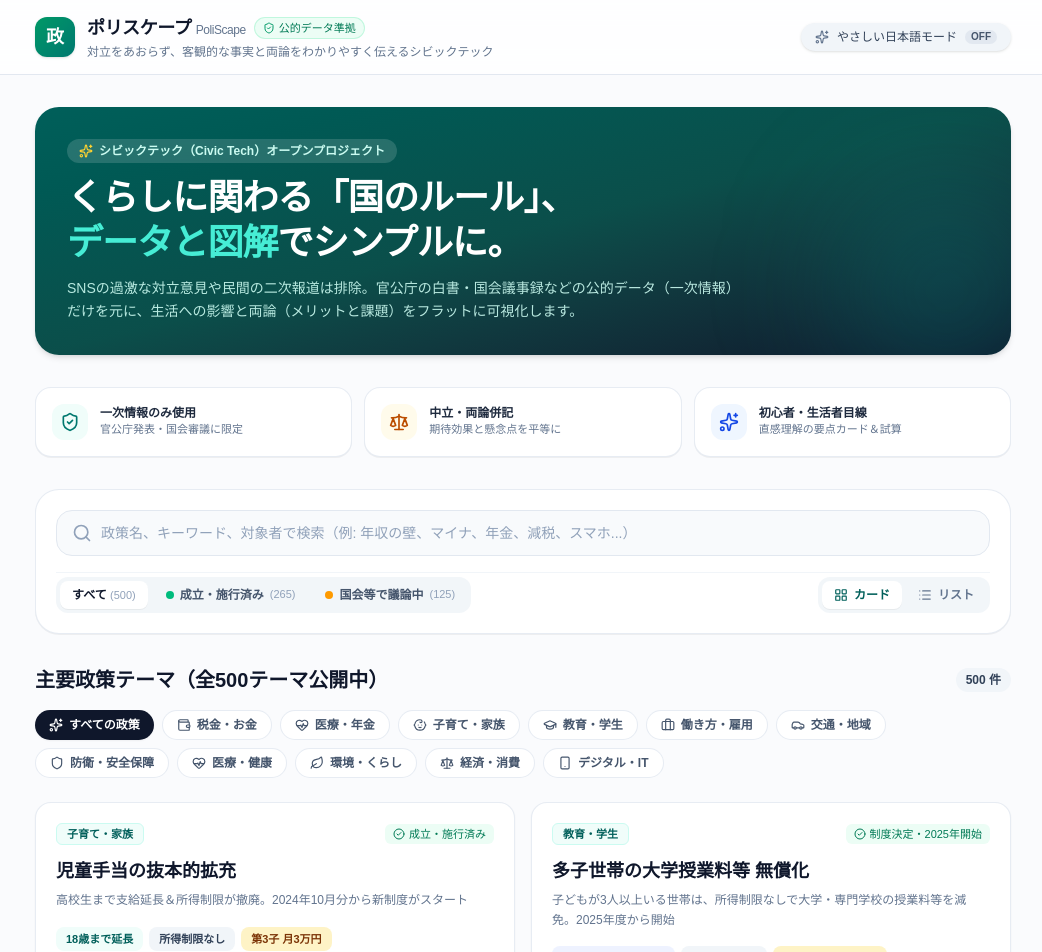
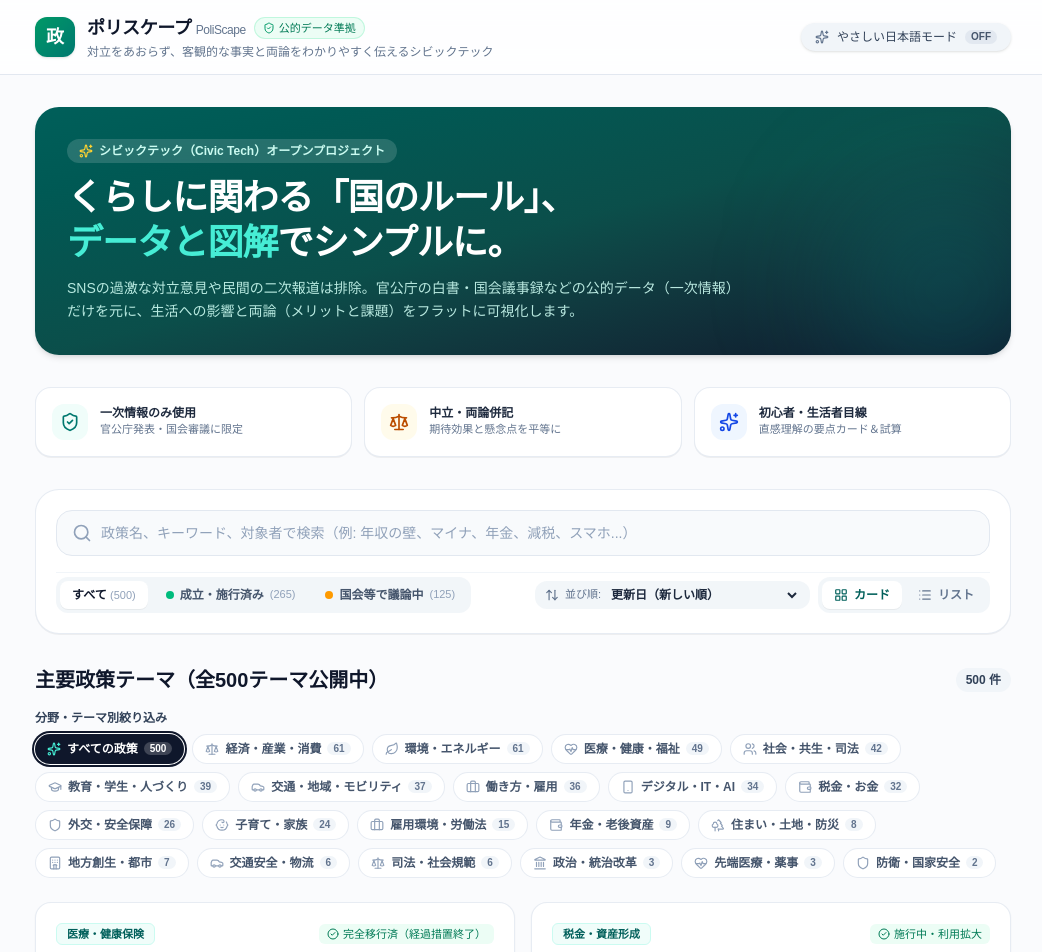
Before and after one commit to poliscape-project/poliscape, a Next.js app: page / in a window 1280 px wide. Shown: the top 952 px of the page, without its empty margins (117-1159 px from the left). Built offline with nearby package versions, Linux system fonts and the light colour scheme; no server answers.

Commit message:
feat(top): 全20カテゴリ動的生成・ソート・URLクエリ同期・初期表示24件化・モーダル数値更新

```diff
--- a/src/app/page.tsx
+++ b/src/app/page.tsx
@@ -1,6 +1,6 @@
 "use client";
 
-import React, { useState, useEffect } from "react";
+import React, { useState, useEffect, useMemo } from "react";
 import Link from "next/link";
 import { getAllPolicies } from "@/lib/policies";
 import { Header } from "@/components/Header";
@@ -18,7 +18,8 @@ import {
   Car,
   Shield,
   Briefcase, Trees, Leaf, Hotel, BookOpen, Ban, Smartphone,
-  Search, X, LayoutGrid, List, ChevronDown, Clock, RotateCcw
+  Search, X, LayoutGrid, List, ChevronDown, Clock, RotateCcw,
+  ArrowUpDown, Users, Landmark
 } from "lucide-react";
 
 // シミュレーターまたは判定ナビが実装されている主要37テーマ
@@ -62,16 +63,48 @@ const SIMULATOR_POLICY_IDS = new Set([
   "stealth-marketing-regulation"
 ]);
 
+// カテゴリごとの表示名称とアイコンのマッピング設定（全20カテゴリ完全対応）
+const CATEGORY_CONFIG: Record<
+  string,
+  { label: string; icon: React.ElementType; order: number }
+> = {
+  economy: { label: "経済・産業・消費", icon: Scale, order: 1 },
+  tax: { label: "税金・お金", icon: Wallet, order: 2 },
+  childcare: { label: "子育て・家族", icon: Baby, order: 3 },
+  healthcare: { label: "医療・健康・福祉", icon: HeartPulse, order: 4 },
+  pension: { label: "年金・老後資産", icon: Wallet, order: 5 },
+  education: { label: "教育・学生・人づくり", icon: GraduationCap, order: 6 },
+  labor: { label: "働き方・雇用", icon: Briefcase, order: 7 },
+  employment: { label: "雇用環境・労働法", icon: Briefcase, order: 8 },
+  digital: { label: "デジタル・IT・AI", icon: Smartphone, order: 9 },
+  transport: { label: "交通・地域・モビリティ", icon: Car, order: 10 },
+  traffic: { label: "交通安全・物流", icon: Car, order: 11 },
+  environment: { label: "環境・エネルギー", icon: Leaf, order: 12 },
+  living: { label: "住まい・土地・防災", icon: Trees, order: 13 },
+  regional: { label: "地方創生・都市", icon: Hotel, order: 14 },
+  defense: { label: "外交・安全保障", icon: Shield, order: 15 },
+  security: { label: "防衛・国家安全", icon: Shield, order: 16 },
+  society: { label: "社会・共生・司法", icon: Users, order: 17 },
+  social: { label: "司法・社会規範", icon: Scale, order: 18 },
+  governance: { label: "政治・統治改革", icon: Landmark, order: 19 },
+  medical: { label: "先端医療・薬事", icon: HeartPulse, order: 20 },
+};
+
+export type SortOption = "latest" | "oldest" | "effective" | "simulators" | "title";
+
 export default function HomePage() {
   const [isSimpleMode, setIsSimpleMode] = useState<boolean>(false);
   const [selectedCategory, setSelectedCategory] = useState<string>("all");
   const [searchQuery, setSearchQuery] = useState<string>("");
   const [selectedStatus, setSelectedStatus] = useState<"all" | "enacted" | "discussing">("all");
+  const [sortOption, setSortOption] = useState<SortOption>("latest");
   const [viewMode, setViewMode] = useState<"grid" | "compact">("grid");
-  const [displayCount, setDisplayCount] = useState<number>(16);
+  const [displayCount, setDisplayCount] = useState<number>(24);
+  const [isCatExpandedMobile, setIsCatExpandedMobile] = useState<boolean>(false);
 
   const policies = getAllPolicies();
 
+  // 初回マウント時にURLパラメータからフィルター状態を復元
   useEffect(() => {
     if (typeof window !== "undefined") {
       const params = new URLSearchParams(window.location.search);
@@ -79,32 +112,106 @@ export default function HomePage() {
       const status = params.get("status");
       const view = params.get("view");
       const cat = params.get("category");
+      const sort = params.get("sort");
+
       if (q) setSearchQuery(q);
       if (status === "enacted" || status === "discussing") setSelectedStatus(status);
       if (view === "compact" || view === "grid") setViewMode(view);
       if (cat) setSelectedCategory(cat);
+      if (
+        sort === "latest" ||
+        sort === "oldest" ||
+        sort === "effective" ||
+        sort === "simulators" ||
+        sort === "title"
+      ) {
+        setSortOption(sort as SortOption);
+      }
     }
   }, []);
+
+  // フィルター・検索・ソート等の状態をURLクエリに同期（ブラウザ履歴へのプッシュなしのreplaceState）
+  useEffect(() => {
+    if (typeof window === "undefined") return;
+    const url = new URL(window.location.href);
+
+    if (searchQuery.trim()) {
+      url.searchParams.set("q", searchQuery.trim());
+    } else {
+      url.searchParams.delete("q");
+    }
+
+    if (selectedCategory !== "all") {
+      url.searchParams.set("category", selectedCategory);
+    } else {
+      url.searchParams.delete("category");
+    }
+
+    if (selectedStatus !== "all") {
+      url.searchParams.set("status", selectedStatus);
+    } else {
+      url.searchParams.delete("status");
+    }
+
+    if (viewMode !== "grid") {
+      url.searchParams.set("view", viewMode);
+    } else {
+      url.searchParams.delete("view");
+    }
+
+    if (sortOption !== "latest") {
+      url.searchParams.set("sort", sortOption);
+    } else {
+      url.searchParams.delete("sort");
+    }
+
+    window.history.replaceState({}, "", url.pathname + url.search);
+  }, [searchQuery, selectedCategory, selectedStatus, viewMode, sortOption]);
 
   const handleToggleSimpleMode = () => {
     setIsSimpleMode((prev) => !prev);
   };
 
-  // カテゴリ一覧（防衛・交通・働き方等を含む）
-  const categories = [
-    { id: "all", label: "すべての政策", icon: Sparkles },
-    { id: "tax", label: "税金・お金", icon: Wallet },
-    { id: "pension", label: "医療・年金", icon: HeartPulse },
-    { id: "childcare", label: "子育て・家族", icon: Baby },
-    { id: "education", label: "教育・学生", icon: GraduationCap },
-    { id: "labor", label: "働き方・雇用", icon: Briefcase },
-    { id: "transport", label: "交通・地域", icon: Car },
-    { id: "defense", label: "防衛・安全保障", icon: Shield },
-    { id: "healthcare", label: "医療・健康", icon: HeartPulse },
-    { id: "environment", label: "環境・くらし", icon: Leaf },
-    { id: "economy", label: "経済・消費", icon: Scale },
-    { id: "digital", label: "デジタル・IT", icon: Smartphone },
+  // policiesデータから全カテゴリを動的に収集・生成（全20カテゴリ完全対応）
+  const categories = useMemo(() => {
+    const catCountMap = new Map<string, number>();
+    const catFallbackLabels = new Map<string, string>();
+
+    policies.forEach((p) => {
+      catCountMap.set(p.category, (catCountMap.get(p.category) || 0) + 1);
+      if (!catFallbackLabels.has(p.category) && p.categoryLabel) {
+        catFallbackLabels.set(p.category, p.categoryLabel);
+      }
+    });
+
+    const list = Array.from(catCountMap.entries()).map(([id, count]) => {
+      const config = CATEGORY_CONFIG[id];
+      return {
+        id,
+        label: config?.label || catFallbackLabels.get(id) || id,
+        icon: config?.icon || Sparkles,
+        count,
+        order: config?.order ?? 999,
+      };
+    });
+
+    // 件数が多い順にソート（同数ならorder順）
+    list.sort((a, b) => {
+      if (b.count !== a.count) return b.count - a.count;
+      return a.order - b.order;
+    });
+
+    return [
+      {
+        id: "all",
+        label: "すべての政策",
+        icon: Sparkles,
+        count: policies.length,
+        order: 0,
+      },
+      ...list,
     ];
+  }, [policies]);
 
   // 政策ごとの代表バッジマッピング
   const badgeMap: Record<string, { text: string; color: string }[]> = {
@@ -2174,8 +2281,36 @@ export default function HomePage() {
     return true;
   });
 
+  // ソート処理
+  const sortedPolicies = useMemo(() => {
+    return [...filteredPolicies].sort((a, b) => {
+      if (sortOption === "latest") {
+        return (b.lastUpdated || "").localeCompare(a.lastUpdated || "");
+      }
+      if (sortOption === "oldest") {
+        return (a.lastUpdated || "").localeCompare(b.lastUpdated || "");
+      }
+      if (sortOption === "effective") {
+        if (!a.effectiveDate && !b.effectiveDate) return 0;
+        if (!a.effectiveDate) return 1;
+        if (!b.effectiveDate) return -1;
+        return a.effectiveDate.localeCompare(b.effectiveDate);
+      }
+      if (sortOption === "simulators") {
+        const aSim = SIMULATOR_POLICY_IDS.has(a.id) ? 1 : 0;
+        const bSim = SIMULATOR_POLICY_IDS.has(b.id) ? 1 : 0;
+        if (bSim !== aSim) return bSim - aSim;
+        return (b.lastUpdated || "").localeCompare(a.lastUpdated || "");
+      }
+      if (sortOption === "title") {
+        return a.title.localeCompare(b.title, "ja");
+      }
+      return 0;
+    });
+  }, [filteredPolicies, sortOption]);
+
   // 表示件数分をスライス（もっと見る機能）
-  const visiblePolicies = filteredPolicies.slice(0, displayCount);
+  const visiblePolicies = sortedPolicies.slice(0, displayCount);
 
   // ステータス別の件数カウント
   const countAll = policies.length;
@@ -2185,13 +2320,15 @@ export default function HomePage() {
   const isFilterActive =
     selectedCategory !== "all" ||
     selectedStatus !== "all" ||
-    searchQuery.trim() !== "";
+    searchQuery.trim() !== "" ||
+    sortOption !== "latest";
 
   const handleResetFilters = () => {
     setSelectedCategory("all");
     setSelectedStatus("all");
     setSearchQuery("");
-    setDisplayCount(16);
+    setSortOption("latest");
+    setDisplayCount(24);
   };
 
   return (
@@ -2264,7 +2401,7 @@ export default function HomePage() {
               value={searchQuery}
               onChange={(e) => {
                 setSearchQuery(e.target.value);
-                setDisplayCount(16);
+                setDisplayCount(24);
               }}
               placeholder="政策名、キーワード、対象者で検索（例: 年収の壁、マイナ、年金、減税、スマホ...）"
               className="w-full pl-11 pr-10 py-3 rounded-2xl bg-slate-50 border border-slate-200 text-sm placeholder:text-slate-400 focus:outline-none focus:bg-white focus:ring-2 focus:ring-teal-500 focus:border-transparent transition-all"
@@ -2274,9 +2411,9 @@ export default function HomePage() {
                 type="button"
                 onClick={() => {
                   setSearchQuery("");
-                  setDisplayCount(16);
+                  setDisplayCount(24);
                 }}
-                className="absolute right-3 p-1 rounded-full text-slate-400 hover:text-slate-600 hover:bg-slate-200 transition-colors"
+                className="absolute right-3 p-1 rounded-full text-slate-400 hover:text-slate-600 hover:bg-slate-200 transition-colors cursor-pointer"
                 title="クリア"
               >
                 <X className="w-4 h-4" />
@@ -2284,17 +2421,17 @@ export default function HomePage() {
             )}
           </div>
 
-          {/* ステータスタブ & 表示モード切替トグル */}
-          <div className="flex flex-col sm:flex-row items-stretch sm:items-center justify-between gap-3 pt-1 border-t border-slate-100">
+          {/* ステータスタブ & ソート & 表示モード切替 */}
+          <div className="flex flex-col md:flex-row items-stretch md:items-center justify-between gap-3 pt-1 border-t border-slate-100">
             {/* ステータスタブ */}
             <div className="flex items-center gap-1.5 p-1 bg-slate-100/90 rounded-xl self-start overflow-x-auto max-w-full">
               <button
                 type="button"
                 onClick={() => {
                   setSelectedStatus("all");
-                  setDisplayCount(16);
+                  setDisplayCount(24);
                 }}
-                className={`px-3 py-1.5 rounded-lg text-xs font-bold transition-all whitespace-nowrap ${
+                className={`px-3 py-1.5 rounded-lg text-xs font-bold transition-all whitespace-nowrap cursor-pointer ${
                   selectedStatus === "all"
                     ? "bg-white text-slate-900 shadow-2xs"
                     : "text-slate-600 hover:text-slate-900"
@@ -2306,9 +2443,9 @@ export default function HomePage() {
                 type="button"
                 onClick={() => {
                   setSelectedStatus("enacted");
-                  setDisplayCount(16);
+                  setDisplayCount(24);
                 }}
-                className={`inline-flex items-center gap-1.5 px-3 py-1.5 rounded-lg text-xs font-bold transition-all whitespace-nowrap ${
+                className={`inline-flex items-center gap-1.5 px-3 py-1.5 rounded-lg text-xs font-bold transition-all whitespace-nowrap cursor-pointer ${
                   selectedStatus === "enacted"
                     ? "bg-white text-emerald-800 shadow-2xs"
                     : "text-slate-600 hover:text-emerald-700"
@@ -2321,9 +2458,9 @@ export default function HomePage() {
                 type="button"
                 onClick={() => {
                   setSelectedStatus("discussing");
-                  setDisplayCount(16);
+                  setDisplayCount(24);
                 }}
-                className={`inline-flex items-center gap-1.5 px-3 py-1.5 rounded-lg text-xs font-bold transition-all whitespace-nowrap ${
+                className={`inline-flex items-center gap-1.5 px-3 py-1.5 rounded-lg text-xs font-bold transition-all whitespace-nowrap cursor-pointer ${
                   selectedStatus === "discussing"
                     ? "bg-white text-amber-800 shadow-2xs"
                     : "text-slate-600 hover:text-amber-700"
@@ -2334,12 +2471,34 @@ export default function HomePage() {
               </button>
             </div>
 
+            {/* 右側：並び順ソート & 表示モード切替 */}
+            <div className="flex items-center justify-between sm:justify-end gap-2 self-stretch md:self-auto flex-wrap">
+              {/* ソートセレクター */}
+              <div className="inline-flex items-center gap-1.5 px-2.5 py-1.5 bg-slate-100/90 rounded-xl text-xs text-slate-700">
+                <ArrowUpDown className="w-3.5 h-3.5 text-slate-500 shrink-0" />
+                <span className="text-[11px] text-slate-500 font-medium hidden sm:inline">並び順:</span>
+                <select
+                  value={sortOption}
+                  onChange={(e) => {
+                    setSortOption(e.target.value as SortOption);
+                    setDisplayCount(24);
+                  }}
+                  className="bg-transparent font-bold text-slate-800 text-xs focus:outline-none cursor-pointer pr-1"
+                >
+                  <option value="latest">更新日（新しい順）</option>
+                  <option value="oldest">更新日（古い順）</option>
+                  <option value="effective">施行日（近い順）</option>
+                  <option value="simulators">シミュレーター・判定あり優先</option>
+                  <option value="title">五十音順</option>
+                </select>
+              </div>
+
               {/* 表示モード切替トグル */}
-            <div className="flex items-center justify-end gap-1 p-1 bg-slate-100/90 rounded-xl self-end">
+              <div className="flex items-center gap-1 p-1 bg-slate-100/90 rounded-xl">
                 <button
                   type="button"
                   onClick={() => setViewMode("grid")}
-                className={`inline-flex items-center gap-1.5 px-3 py-1.5 rounded-lg text-xs font-bold transition-all ${
+                  className={`inline-flex items-center gap-1.5 px-3 py-1.5 rounded-lg text-xs font-bold transition-all cursor-pointer ${
                     viewMode === "grid"
                       ? "bg-white text-teal-800 shadow-2xs"
                       : "text-slate-500 hover:text-slate-800"
@@ -2352,7 +2511,7 @@ export default function HomePage() {
                 <button
                   type="button"
                   onClick={() => setViewMode("compact")}
-                className={`inline-flex items-center gap-1.5 px-3 py-1.5 rounded-lg text-xs font-bold transition-all ${
+                  className={`inline-flex items-center gap-1.5 px-3 py-1.5 rounded-lg text-xs font-bold transition-all cursor-pointer ${
                     viewMode === "compact"
                       ? "bg-white text-teal-800 shadow-2xs"
                       : "text-slate-500 hover:text-slate-800"
@@ -2365,6 +2524,7 @@ export default function HomePage() {
               </div>
             </div>
           </div>
+        </div>
 
         {/* 政策一覧セクション */}
         <section className="space-y-4">
@@ -2374,13 +2534,13 @@ export default function HomePage() {
             </h2>
             <div className="flex items-center gap-2">
               <span className="text-xs font-bold text-slate-700 bg-slate-100 px-2.5 py-1 rounded-full">
-                {filteredPolicies.length} 件
+                {sortedPolicies.length} 件
               </span>
               {isFilterActive && (
                 <button
                   type="button"
                   onClick={handleResetFilters}
-                  className="inline-flex items-center gap-1 text-xs text-teal-700 hover:text-teal-900 hover:underline transition-colors font-medium"
+                  className="inline-flex items-center gap-1 text-xs text-teal-700 hover:text-teal-900 hover:underline transition-colors font-medium cursor-pointer"
                 >
                   <RotateCcw className="w-3 h-3" />
                   条件クリア
@@ -2389,34 +2549,61 @@ export default function HomePage() {
             </div>
           </div>
 
+          {/* 分野・カテゴリ ヘッダー（モバイル展開トグル付き） */}
+          <div className="space-y-2">
+            <div className="flex items-center justify-between text-xs text-slate-500">
+              <span className="font-bold text-slate-700">分野・テーマ別絞り込み</span>
+              <button
+                type="button"
+                onClick={() => setIsCatExpandedMobile((prev) => !prev)}
+                className="sm:hidden text-xs text-teal-700 hover:text-teal-900 font-bold inline-flex items-center gap-1 cursor-pointer"
+              >
+                <span>{isCatExpandedMobile ? "主要分野のみ" : `全${categories.length - 1}分野を見る`}</span>
+                <ChevronDown className={`w-3.5 h-3.5 transition-transform ${isCatExpandedMobile ? "rotate-180" : ""}`} />
+              </button>
+            </div>
+
             {/* カテゴリ・ピルフィルター */}
             <div className="flex flex-wrap gap-2">
-            {categories.map((cat) => {
+              {categories.map((cat, idx) => {
                 const Icon = cat.icon;
                 const isActive = selectedCategory === cat.id;
+                // モバイルでは、折りたたみ時に上位8件または選択中のみ表示
+                const isHiddenOnMobile = !isCatExpandedMobile && idx >= 8 && !isActive;
+
                 return (
                   <button
                     key={cat.id}
                     type="button"
                     onClick={() => {
                       setSelectedCategory(cat.id);
-                    setDisplayCount(16);
+                      setDisplayCount(24);
                     }}
-                  className={`inline-flex items-center gap-1.5 px-3.5 py-1.5 rounded-full text-xs font-semibold transition-all ${
+                    className={`inline-flex items-center gap-1.5 px-3 py-1.5 rounded-full text-xs font-semibold transition-all cursor-pointer ${
+                      isHiddenOnMobile ? "hidden sm:inline-flex" : "inline-flex"
+                    } ${
                       isActive
-                      ? "bg-slate-900 text-white shadow-xs"
-                      : "bg-white text-slate-600 border border-slate-200/80 hover:bg-slate-100"
+                        ? "bg-slate-900 text-white shadow-xs ring-2 ring-slate-900 ring-offset-1"
+                        : "bg-white text-slate-600 border border-slate-200/80 hover:bg-slate-100 hover:text-slate-900"
                     }`}
                   >
-                  <Icon className="w-3.5 h-3.5" />
+                    <Icon className={`w-3.5 h-3.5 ${isActive ? "text-teal-300" : "text-slate-400"}`} />
                     <span>{cat.label}</span>
+                    <span
+                      className={`text-[10px] px-1.5 py-0.2 rounded-full font-bold ${
+                        isActive ? "bg-white/20 text-white" : "bg-slate-100 text-slate-500"
+                      }`}
+                    >
+                      {cat.count}
+                    </span>
                   </button>
                 );
               })}
             </div>
+          </div>
 
           {/* 検索・フィルター結果が0件の場合 */}
-          {filteredPolicies.length === 0 && (
+          {sortedPolicies.length === 0 && (
             <div className="bg-white rounded-3xl p-10 text-center border border-dashed border-slate-300 space-y-3 mt-4">
               <div className="w-12 h-12 rounded-full bg-slate-100 text-slate-400 flex items-center justify-center mx-auto">
                 <Search className="w-6 h-6" />
@@ -2430,7 +2617,7 @@ export default function HomePage() {
               <button
                 type="button"
                 onClick={handleResetFilters}
-                className="mt-2 inline-flex items-center gap-1.5 px-4 py-2 rounded-xl bg-teal-800 text-white text-xs font-bold hover:bg-teal-900 transition-all shadow-xs"
+                className="mt-2 inline-flex items-center gap-1.5 px-4 py-2 rounded-xl bg-teal-800 text-white text-xs font-bold hover:bg-teal-900 transition-all shadow-xs cursor-pointer"
               >
                 <RotateCcw className="w-3.5 h-3.5" />
                 絞り込み条件をリセット
@@ -2439,7 +2626,7 @@ export default function HomePage() {
           )}
 
           {/* カード表示モード（グリッド） */}
-          {viewMode === "grid" && filteredPolicies.length > 0 && (
+          {viewMode === "grid" && sortedPolicies.length > 0 && (
             <div className="grid grid-cols-1 md:grid-cols-2 gap-4 pt-2">
               {visiblePolicies.map((policy) => {
                 const badges = badgeMap[policy.id] || [
@@ -2512,7 +2699,7 @@ export default function HomePage() {
           )}
 
           {/* コンパクト一覧表示モード（リスト） */}
-          {viewMode === "compact" && filteredPolicies.length > 0 && (
+          {viewMode === "compact" && sortedPolicies.length > 0 && (
             <div className="space-y-2 pt-2">
               {visiblePolicies.map((policy) => {
                 const badges = badgeMap[policy.id] || [
@@ -2575,31 +2762,31 @@ export default function HomePage() {
           )}
 
           {/* 「もっと見る」ボタン & ページネーション */}
-          {filteredPolicies.length > visiblePolicies.length && (
+          {sortedPolicies.length > visiblePolicies.length && (
             <div className="pt-6 pb-2 flex flex-col items-center gap-3">
               <button
                 type="button"
-                onClick={() => setDisplayCount((prev) => prev + 16)}
-                className="inline-flex items-center gap-2 px-6 py-3 rounded-2xl bg-teal-800 text-white font-bold text-sm shadow-md hover:bg-teal-900 hover:shadow-lg transition-all active:scale-98"
+                onClick={() => setDisplayCount((prev) => prev + 24)}
+                className="inline-flex items-center gap-2 px-6 py-3 rounded-2xl bg-teal-800 text-white font-bold text-sm shadow-md hover:bg-teal-900 hover:shadow-lg transition-all active:scale-98 cursor-pointer"
               >
-                <span>もっと見る（残り {filteredPolicies.length - visiblePolicies.length} 件）</span>
+                <span>もっと見る（残り {sortedPolicies.length - visiblePolicies.length} 件）</span>
                 <ChevronDown className="w-4 h-4" />
               </button>
               <button
                 type="button"
-                onClick={() => setDisplayCount(filteredPolicies.length)}
-                className="text-xs font-semibold text-slate-500 hover:text-slate-800 hover:underline transition-colors"
+                onClick={() => setDisplayCount(sortedPolicies.length)}
+                className="text-xs font-semibold text-slate-500 hover:text-slate-800 hover:underline transition-colors cursor-pointer"
               >
-                全 {filteredPolicies.length} 件を一括表示する
+                全 {sortedPolicies.length} 件を一括表示する
               </button>
             </div>
           )}
 
           {/* 全件表示完了時の案内 */}
-          {filteredPolicies.length > 0 && filteredPolicies.length <= visiblePolicies.length && (
+          {sortedPolicies.length > 0 && sortedPolicies.length <= visiblePolicies.length && (
             <div className="pt-6 text-center">
               <div className="inline-flex items-center gap-2 px-4 py-1.5 rounded-full bg-slate-100 text-slate-500 text-xs font-medium">
-                <span>全 {filteredPolicies.length} 件を表示中</span>
+                <span>全 {sortedPolicies.length} 件を表示中</span>
               </div>
             </div>
           )}
--- a/src/components/PolicyModals.tsx
+++ b/src/components/PolicyModals.tsx
@@ -91,9 +91,9 @@ export const PolicyModals: React.FC = () => {
                   <div className="bg-slate-50 p-3.5 rounded-xl border border-slate-200 text-xs">
                     <p className="font-semibold text-slate-800 mb-1">プロジェクトの柱</p>
                     <ul className="list-disc pl-4 space-y-1 text-slate-600">
-                      <li>全100政策の網羅的アーカイブとタイムライン整理</li>
+                      <li>全500政策の網羅的アーカイブとタイムライン整理</li>
                       <li>3行要約・ビフォーアフター・特大数字による直感的理解</li>
-                      <li>専門知識なしで使える50種類以上の個別家計シミュレーター</li>
+                      <li>専門知識なしで使える37種類の個別家計シミュレーター＆判定ナビ</li>
                       <li>やさしい日本語モードによるアクセシビリティ担保</li>
                     </ul>
                   </div>
```
Lines whose indentation alone changed are shown as unchanged.
